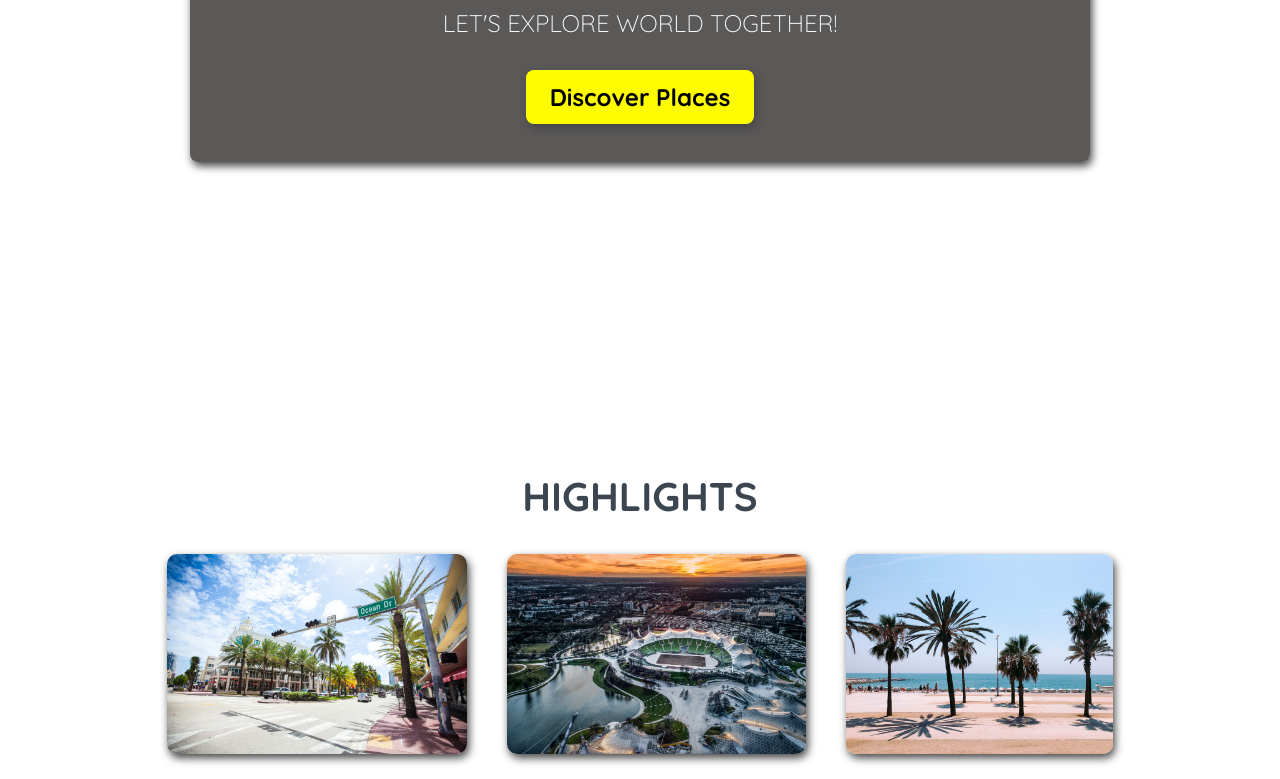
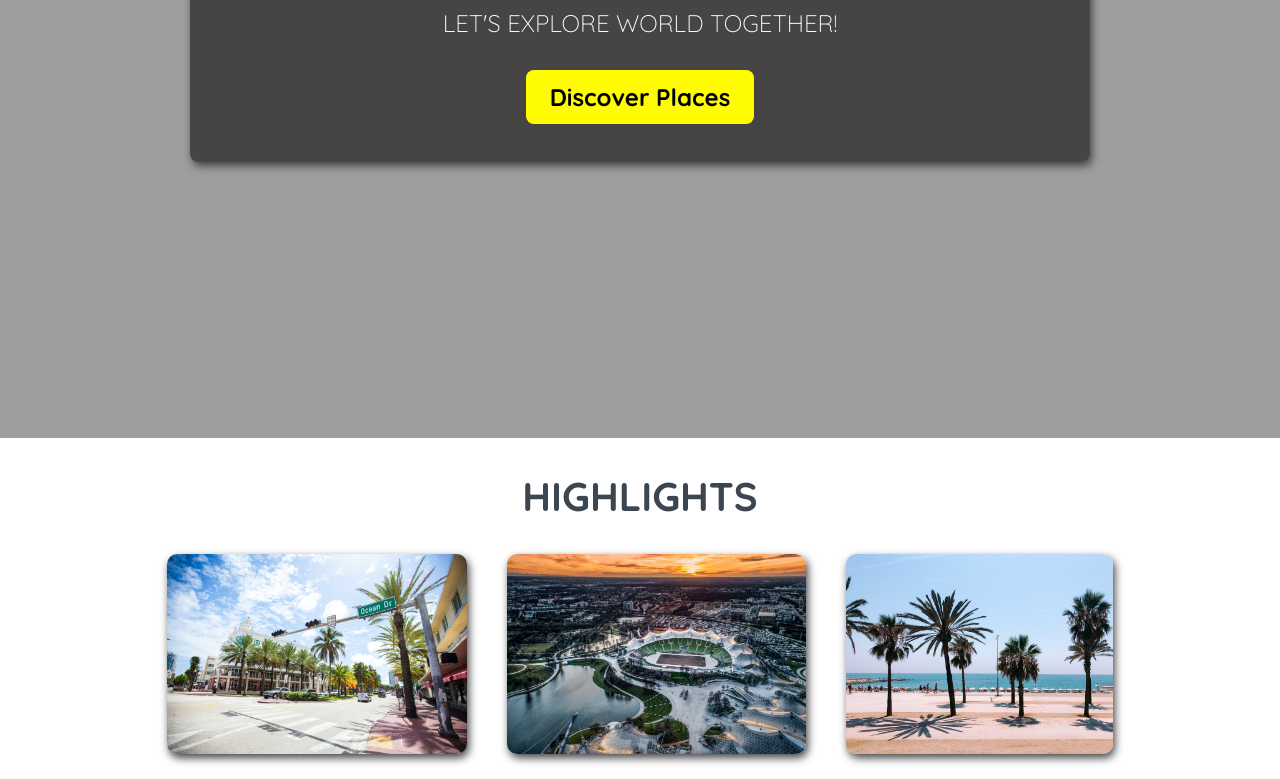
Before and after one commit to pavspurs/travel-goals, a plain HTML site: page index.html in a window 1280 px wide. Shown: the part 362-1141 px from the top of the page. Drawn offline with Linux system fonts and the light colour scheme; the site is published under a folder, as on GitHub Pages, so addresses that start at the root find nothing.

Commit message:
fixed image address

```diff
--- a/style.css
+++ b/style.css
@@ -1,6 +1,6 @@
 #hero {
   height: 800px;
-  background-image: url("/images/places/ocean.jpeg");
+  background-image: url("images/places/ocean.jpeg");
   background-position: center;
   background-size: cover;
 }
```
